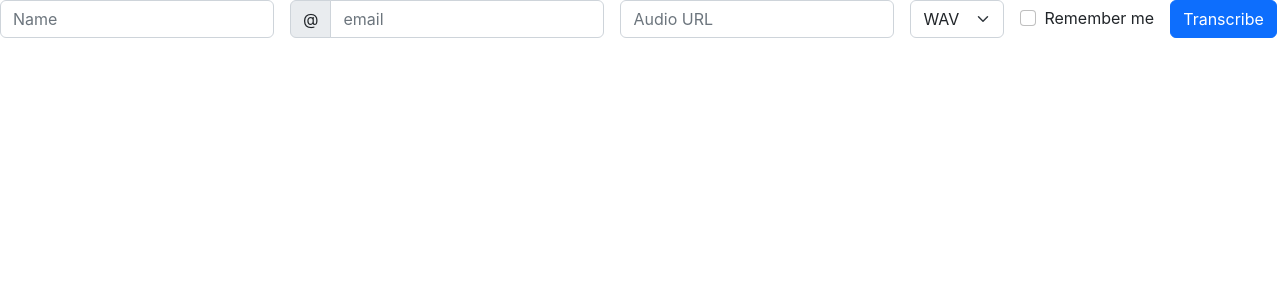
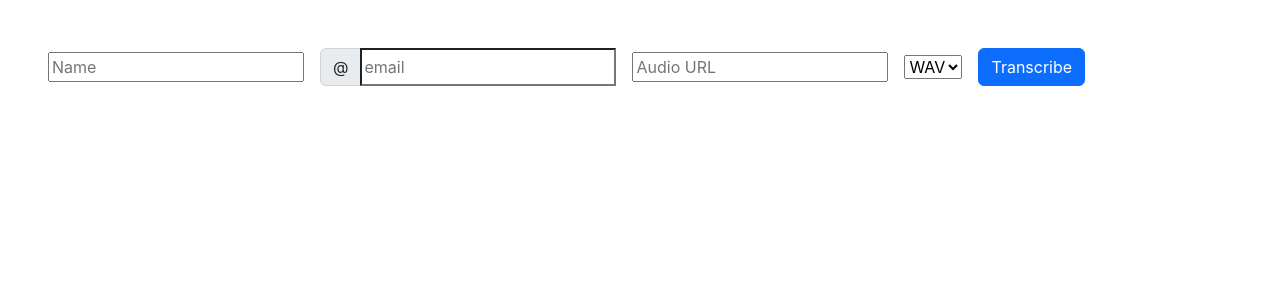
Before and after one commit to davidnene/tcript-ai-bot-frontend, a React (Create React App) app: page / in a window 1280 px wide. Shown: the top 300 px of the page. Built offline with nearby package versions, Linux system fonts and the light colour scheme.

Commit message:
Connect form to API

```diff
--- a/src/Form.js
+++ b/src/Form.js
@@ -1,44 +1,100 @@
+import { useState } from "react"
+
 function Form(){
+   const [transcript, setTranscript] = useState('')
+   const [buttonClick, setButtonclick] = useState(false)
+   const [name, setName] = useState('')
+   const [audioURL, setAudioURL] = useState('')
+   const [error, setError] = useState(null)
+
+    const data = {
+        name,
+        audioURL
+    }
+
+    const URL = "http://127.0.0.1:5000/transcripts"
 
 
+    function handleName(e){
+        setName(e.target.value)
+    }
+
+    function handleURL(e){
+        setAudioURL(e.target.value)
+    }
+
+    function handleSubmit(e){
+        e.preventDefault()
+        console.log(data)
+        setButtonclick(!buttonClick)
+        fetch(URL, {
+            method: 'POST',
+            headers: {
+                'Content-Type':'application/json'
+            },
+            body: JSON.stringify(data)
+        })
+        .then(res => res.json())
+        .then(data => {
+            setTranscript(data)
+            setName('')
+            setAudioURL('')
+            })
+        .catch((error) => {
+            setError(error)
+            setButtonclick(!buttonClick)
+            console.log(error)
+        })
+
+    }
+
+    function handleClearoutput(){
+        setTranscript('')
+        setButtonclick(false)
+        if(error){
+            setError(null)
+        }
+    }
+
 return (
-    <div>
-       <form className="row gy-2 gx-3 align-items-center">
+    <div className="p-5" >
+       <form className="row gy-2 gx-3 align-items-center" onSubmit={handleSubmit}>
             <div className="col-auto">
-                <label className="visually-hidden" for="autoSizingInput">Name</label>
-                <input type="text" className="form-control" id="autoSizingInput" placeholder="Name"/>
+                <label className="visually-hidden" htmlFor="autoSizingInput" >Name</label>
+                <input type="text" className="htmlForm-control" id="autoSizingInput" placeholder="Name" onChange={handleName} value={name} required/>
             </div>
             <div className="col-auto">
-                <label className="visually-hidden" for="autoSizingInputGroup">Email</label>
+                <label className="visually-hidden" htmlFor="autoSizingInputGroup">Email</label>
                 <div className="input-group">
                 <div className="input-group-text">@</div>
-                <input type="text" className="form-control" id="autoSizingInputGroup" placeholder="email"/>
+                <input type="text" className="htmlForm-control" id="autoSizingInputGroup" placeholder="email"/>
                 </div>
             </div>
             <div className="col-auto">
-                <label className="visually-hidden" for="autoSizingInput">URL</label>
-                <input type="text" className="form-control" id="autoSizingInput" placeholder="Audio URL"/>
+                <label className="visually-hidden" htmlFor="autoSizingInput" >URL</label>
+                <input type="text" className="htmlForm-control" id="autoSizingInput" placeholder="Audio URL" onChange={handleURL} value={audioURL} required/>
             </div>
             <div className="col-auto">
-                <label className="visually-hidden" for="autoSizingSelect">Audio type</label>
-                <select className="form-select" id="autoSizingSelect">
-                <option selected>WAV</option>
-                <option value="1">MP4a</option>
+                <label className="visually-hidden" htmlFor="autoSizingSelect">Audio type</label>
+                <select className="htmlForm-select" id="autoSizingSelect" defaultValue="0">
+                <option value="0">WAV</option>
+                <option value="1">M4a</option>
                 <option value="2">MP3</option>
                 </select>
             </div>
-            <div className="col-auto">
-                <div className="form-check">
-                <input className="form-check-input" type="checkbox" id="autoSizingCheck"/>
-                <label className="form-check-label" for="autoSizingCheck">
-                    Remember me
-                </label>
-                </div>
-            </div>
+
             <div className="col-auto">
                 <button type="submit" className="btn btn-primary">Transcribe</button>
             </div>
         </form>
+        <div >
+            <p>{error?<b style={{'color':'red'}}>Error Occurred! Please provide a valid link</b>:transcript === '' && buttonClick === true?"loading...": transcript['transcript']}</p>
+        </div>
+        {
+            transcript !== '' || error ?<div className="col-auto">
+            <button onClick={handleClearoutput} className="btn btn-danger">Clear output</button>
+        </div>:''
+        }
     </div>
 )}
 
```
